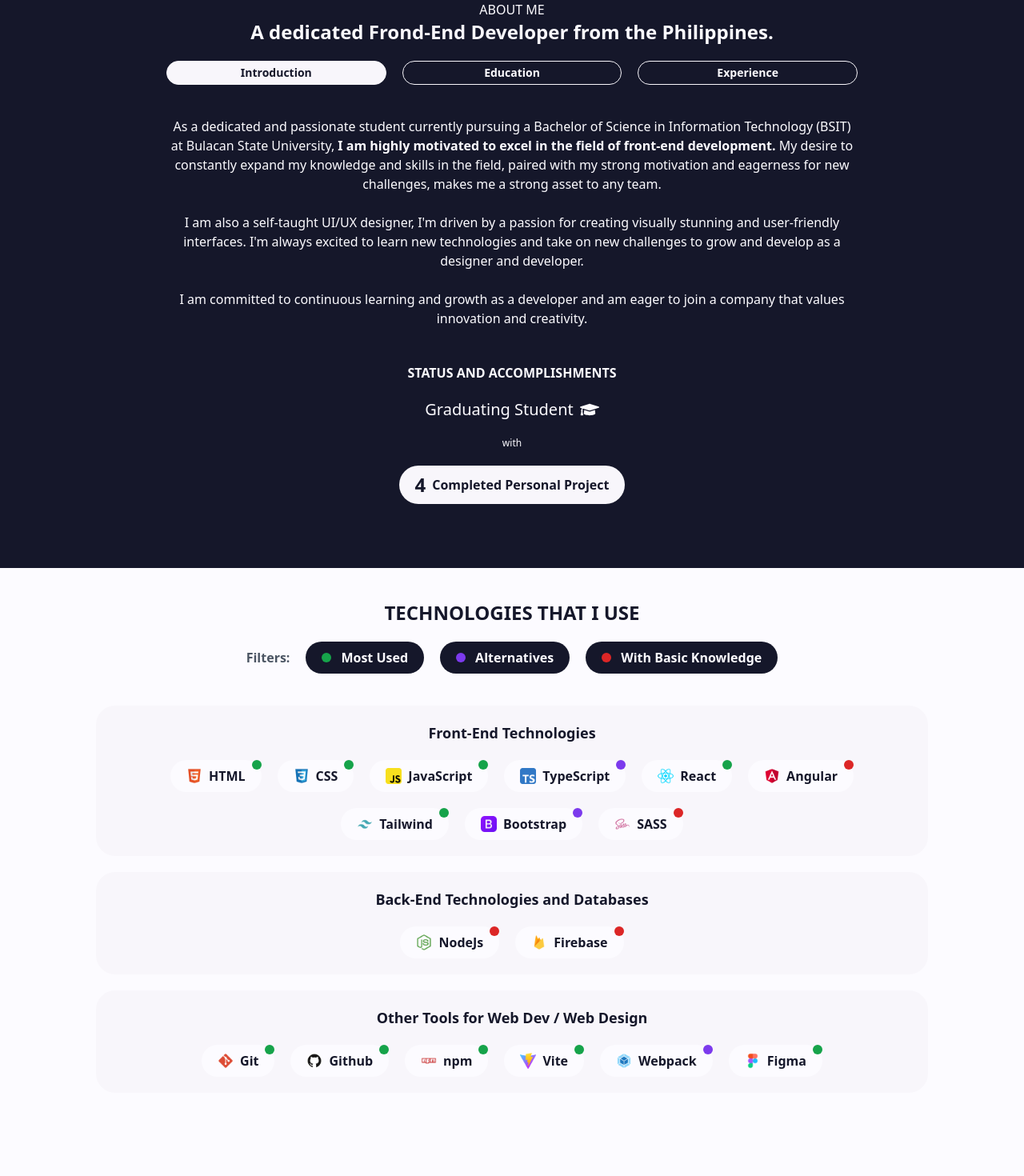
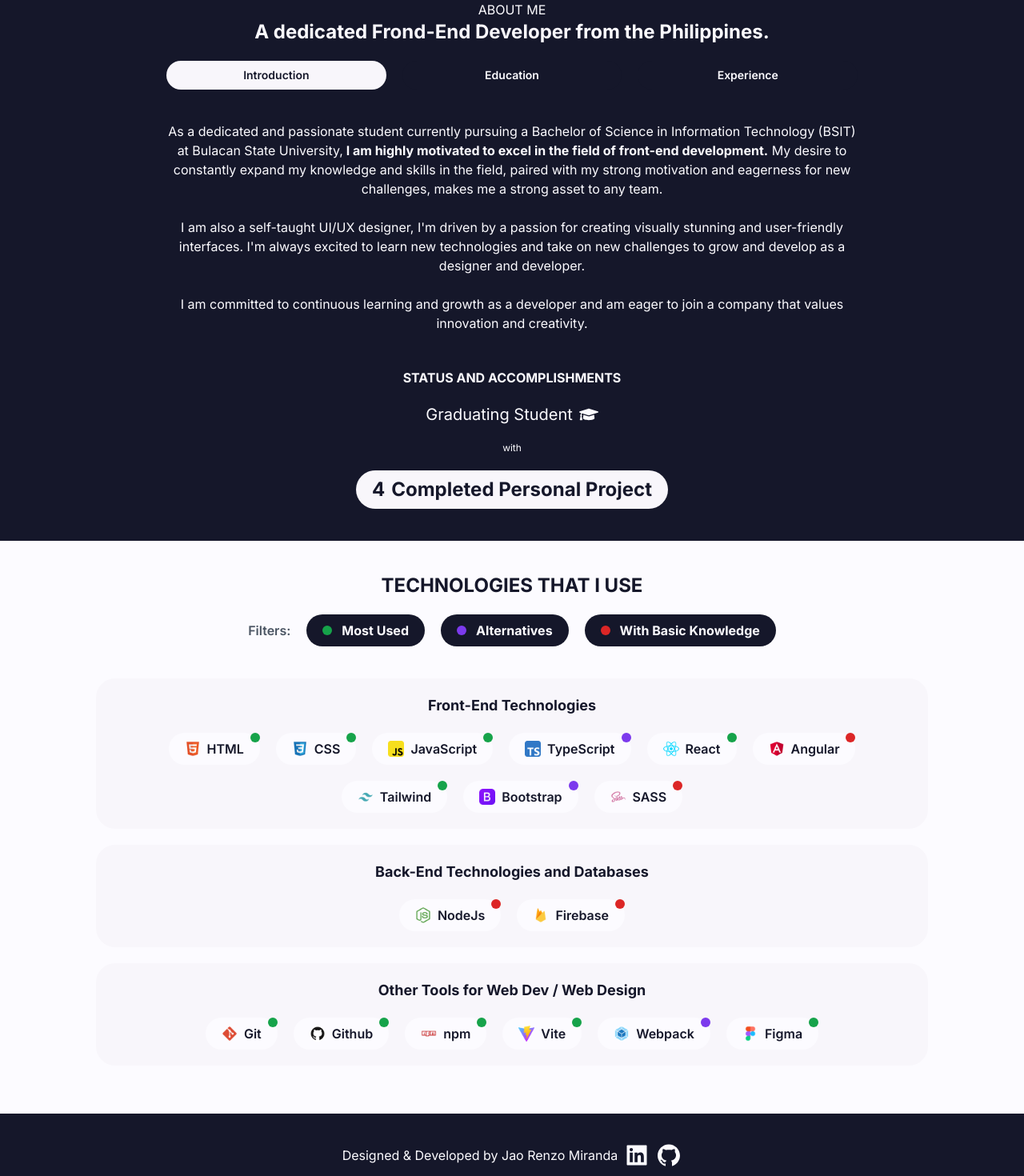
Before and after one commit to mirandajaorenzo26/portfolio-website, a React (Vite) app: page / in a window 1280 px wide. Shown: the part 840-2310 px from the top of the page at 80% size. Built offline with nearby package versions, Linux system fonts and the light colour scheme; what prettier-plugin-tailwindcss would draw is missing.

Commit message:
Completed Footer

```diff
--- a/index.html
+++ b/index.html
@@ -5,9 +5,6 @@
     <link rel="icon" type="image/svg+xml" href="/src/assets/favicon.ico" />
     <meta name="viewport" content="width=device-width, initial-scale=1.0" />
     <title>mirandajaorenzo | Front-End Developer</title>
-    <style>
-      @import url('https://fonts.googleapis.com/css2?family=Inter:wght@100;200;300;400;500;600;700;800;900&display=swap');
-    </style>
     <script>
       // On page load or when changing themes, best to add inline in `head` to avoid FOUC
       if (
@@ -29,7 +26,7 @@
     </script> -->
   </head>
   <body
-    class="bg-semi-white text-navy-blue dark:bg-navy-blue dark:text-semi-white">
+    class="bg-semi-white font-inter text-navy-blue dark:bg-navy-blue dark:text-semi-white">
     <div id="root"></div>
     <script type="module" src="/src/main.jsx"></script>
   </body>
--- a/src/App.jsx
+++ b/src/App.jsx
@@ -3,6 +3,7 @@
 import Skills from './components/sections/skills/Skills';
 import Header from './components/Header';
 import 'animate.css';
+import Footer from './components/Footer';
 
 function App() {
   return (
@@ -12,13 +13,14 @@
         <section className='section grid min-h-screen items-center'>
           <Home />
         </section>
-        <section className='section-inverted md:px-30 relative z-20 py-10 2xl:py-20'>
+        <section className='section-inverted md:px-30 relative z-20 py-10 2xl:py-10'>
           <About />
         </section>
         <section className='section md:px-30 relative z-20 py-10 2xl:py-20'>
           <Skills />
         </section>
       </main>
+      <Footer />
     </>
   );
 }
--- /dev/null
+++ b/src/components/Footer.jsx
@@ -0,0 +1,34 @@
+import { AiFillGithub, AiFillLinkedin } from 'react-icons/ai';
+import Logo from './Logo';
+
+export default function Footer() {
+  return (
+    <footer className='footer'>
+      <div className='flex w-full items-center justify-center gap-2'>
+        <p className=' my-5 font-normal'>
+          Designed & Developed by Jao Renzo Miranda
+        </p>
+        <a
+          href='https://linkedin.com/in/mirandajaorenzo'
+          target='_blank'
+          rel='noreferrer'
+          className='flex gap-2'>
+          <AiFillLinkedin
+            size={32}
+            className='deley-300 duration-300 ease-in-out hover:scale-125'
+          />
+        </a>
+        <a
+          href='https://github.com/mirandajaorenzo26'
+          target='_blank'
+          rel='noreferrer'
+          className='flex gap-2'>
+          <AiFillGithub
+            size={32}
+            className='deley-300 duration-300 ease-in-out hover:scale-125'
+          />
+        </a>
+      </div>
+    </footer>
+  );
+}
--- a/src/components/Header.jsx
+++ b/src/components/Header.jsx
@@ -22,7 +22,7 @@
   };
 
   return (
-    <header className='animate__animated animate__slideInDown fixed z-50 flex min-w-full bg-white px-5 py-5  shadow-md dark:bg-light-navy-blue lg:flex lg:min-h-fit lg:flex-row lg:items-center lg:justify-between lg:px-20 xl:px-52'>
+    <header className='header animate__animated animate__slideInDown'>
       <div className='mr-5 flex-1 '>
         <Logo />
       </div>
--- a/src/components/sections/about/AboutIntro.jsx
+++ b/src/components/sections/about/AboutIntro.jsx
@@ -4,7 +4,7 @@
 
 export default function AboutIntro() {
   return (
-    <div className='animate__animated animate__fadeInLeft py-5'>
+    <div className='animate__animated animate__fadeInLeft pt-5'>
       <p>
         As a dedicated and passionate student currently pursuing a Bachelor of
         Science in Information Technology (BSIT) at Bulacan State University,
@@ -35,7 +35,7 @@
         icon={<FaGraduationCap size={24} />}
       />
       <p className='my-5 text-xs'>with</p>
-      <div className='mb-5 flex flex-col flex-wrap justify-center gap-2 text-left md:flex-row'>
+      <div className='flex flex-col flex-wrap justify-center gap-2 text-left md:flex-row'>
         <Accomplishment number={4} title={'Completed Personal Project'} />
       </div>
     </div>
--- a/src/components/sections/about/Accomplishment.jsx
+++ b/src/components/sections/about/Accomplishment.jsx
@@ -3,7 +3,7 @@
   return (
     <div className='accomplishment'>
       <p className='text-2xl font-bold '>{number}</p>
-      <p className='font-bold'>{title}</p>
+      <p className='text-2xl font-bold'>{title}</p>
     </div>
   );
 }
--- a/src/components/sections/skills/Skills.jsx
+++ b/src/components/sections/skills/Skills.jsx
@@ -164,7 +164,7 @@
   }, [activeFilter]);
 
   return (
-    <div id='skills' className='min-h-screen text-center'>
+    <div id='skills' className='text-center'>
       <h2 className='text-2xl font-bold uppercase'>Technologies that I use</h2>
       {/* Filter */}
       <div className='flex flex-wrap items-center justify-center gap-5 p-5'>
@@ -194,6 +194,7 @@
       {/* ------------- */}
       <div className='m-10 my-5 rounded-3xl bg-semi-white p-5 dark:bg-light-navy-blue lg:px-10 xl:mx-52 xl:px-32'>
         <h3 className='mb-5 text-lg font-bold'>Front-End Technologies</h3>
+
         <div className='flex flex-wrap justify-center gap-5'>
           {activeFilter.length !== 0 ? (
             technologies
@@ -218,6 +219,7 @@
         <h3 className='mb-5 text-lg font-bold'>
           Back-End Technologies and Databases
         </h3>
+
         <div className='flex flex-wrap justify-center gap-5'>
           {activeFilter.length !== 0 ? (
             technologies
--- a/src/components/sections/skills/Technology.jsx
+++ b/src/components/sections/skills/Technology.jsx
@@ -1,7 +1,7 @@
 /* eslint-disable react/prop-types */
 function Technology({ icon, name, status }) {
   return (
-    <div className='skill-technology animate__animated animate__fadeInDown'>
+    <div className='skill-technology animate__animated animate__fadeInDown hover:'>
       <div className='absolute right-0 top-0'>
         <span className='relative flex h-3 w-3'>
           {status === 1 && (
--- a/src/index.css
+++ b/src/index.css
@@ -1,3 +1,5 @@
+@import url('https://fonts.googleapis.com/css2?family=Inter:wght@100;200;300;400;500;600;700;800;900&display=swap');
+
 @tailwind base;
 @tailwind components;
 @tailwind utilities;
@@ -16,6 +18,14 @@
 a {
   color: inherit;
   text-decoration: none;
+}
+
+.header {
+  @apply fixed z-50 flex min-w-full bg-white px-5 py-5 shadow-md dark:bg-light-navy-blue lg:flex lg:min-h-fit lg:flex-row lg:items-center lg:justify-between lg:px-20 xl:px-52;
+}
+
+.footer {
+  @apply flex min-w-full bg-navy-blue px-5 py-5 text-white shadow-md dark:bg-light-navy-blue dark:text-white lg:flex lg:min-h-fit lg:flex-row lg:items-center lg:justify-between lg:px-20 xl:px-52;
 }
 
 .icon {
@@ -48,11 +58,11 @@
 
 /* About */
 .about-tab {
-  @apply flex-1 whitespace-nowrap rounded-full border border-semi-white bg-navy-blue px-2 py-1 font-semibold text-white duration-300 hover:scale-105 dark:bg-transparent;
+  @apply flex-1 whitespace-nowrap rounded-full bg-navy-blue  px-5 py-2  font-semibold text-white duration-300 hover:scale-105 dark:bg-navy-blue;
 }
 
 .about-tab-active {
-  @apply flex-1 whitespace-nowrap rounded-full bg-semi-white px-2 py-1  font-semibold text-navy-blue duration-300 hover:scale-105 dark:bg-semi-white dark:text-navy-blue;
+  @apply bg-semi-white font-semibold text-navy-blue duration-300 hover:scale-110 dark:bg-semi-white dark:text-navy-blue;
 }
 
 .accomplishment {
@@ -61,7 +71,7 @@
 
 /* Skills */
 .skill-technology {
-  @apply relative flex items-center justify-center gap-2 rounded-full bg-white px-5 py-2 font-semibold duration-300 hover:scale-110 hover:font-bold hover:shadow-md  dark:bg-navy-blue;
+  @apply flex items-center justify-center gap-2 rounded-full bg-white px-5 py-2 font-semibold duration-300 hover:font-bold hover:shadow-md dark:bg-navy-blue;
 }
 
 .skill-filter {
@@ -79,7 +89,7 @@
 }
 
 .hover-underline-animation::after {
-  @apply absolute bottom-0 left-0 h-0.5 w-full origin-bottom-right scale-x-0 bg-semi-white transition-transform duration-[0.25s] ease-[ease-out] content-[''] dark:bg-navy-blue;
+  @apply absolute bottom-0 left-0 h-0.5 w-full origin-bottom-right scale-x-0 bg-semi-white transition-transform duration-[0.25s] ease-[ease-out] content-[''] dark:bg-white;
 }
 
 .hover-underline-animation:hover::after {
```
